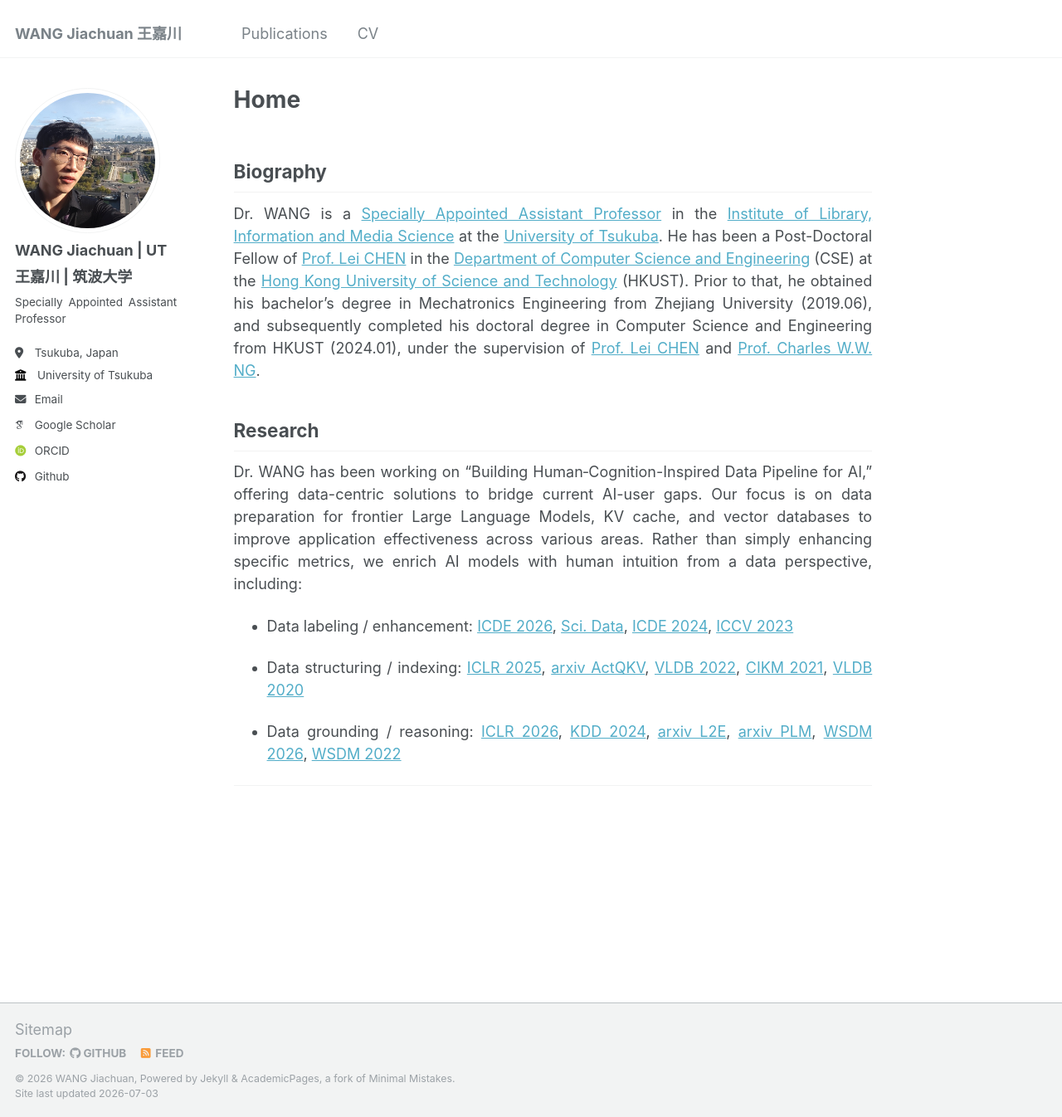
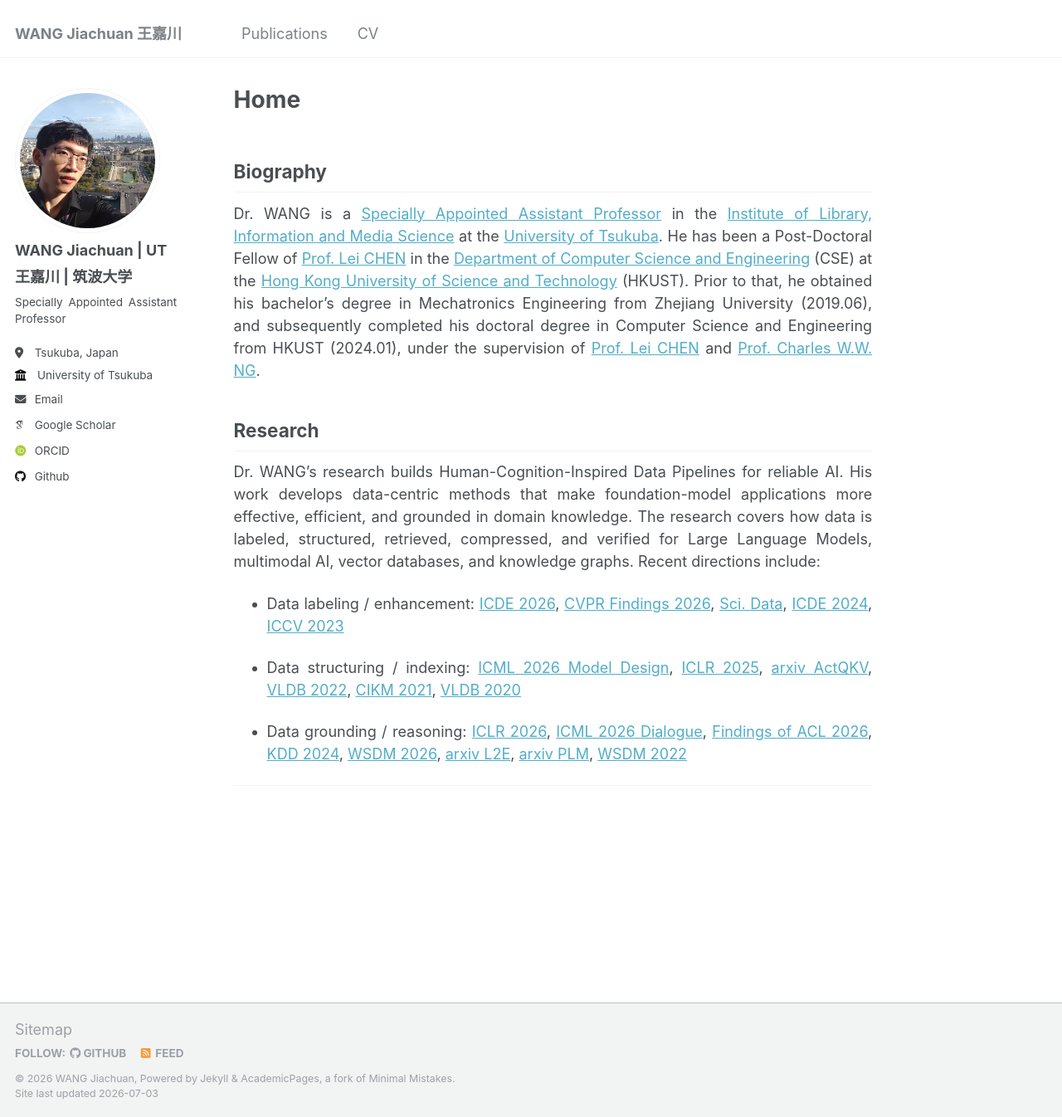
Before and after one commit to dominatorX/dominatorX.github.io, a Jekyll site: the page built from _pages/about.md, in a window 1280 px wide and 1346 px high. Shown: the whole window at 83% size. Built offline with Jekyll 4.4.1, drawn with Linux system fonts in a browser that asks for light colours; some web fonts are replaced.

Commit message:
Update homepage research and CV

```diff
--- a/_pages/about.md
+++ b/_pages/about.md
@@ -15,19 +15,19 @@ body {
 
 ## Biography
 
-Dr. WANG is a [Specially Appointed Assistant Professor] in the [Institute of Library, Information and Media Science] at the [University of Tsukuba]. He has been a Post-Doctoral Fellow of [Prof. Lei CHEN] in the [Department of Computer Science and Engineering] (CSE) at the [Hong Kong University of Science and Technology] (HKUST).  Prior to that, he obtained his bachelor's degree in Mechatronics Engineering from Zhejiang University (2019.06), and subsequently completed his doctoral degree in Computer Science and Engineering from HKUST (2024.01), under the supervision of [Prof. Lei CHEN] and [Prof. Charles W.W. NG].
+Dr. WANG is a [Specially Appointed Assistant Professor] in the [Institute of Library, Information and Media Science] at the [University of Tsukuba]. He has been a Post-Doctoral Fellow of [Prof. Lei CHEN] in the [Department of Computer Science and Engineering] (CSE) at the [Hong Kong University of Science and Technology] (HKUST). Prior to that, he obtained his bachelor's degree in Mechatronics Engineering from Zhejiang University (2019.06), and subsequently completed his doctoral degree in Computer Science and Engineering from HKUST (2024.01), under the supervision of [Prof. Lei CHEN] and [Prof. Charles W.W. NG].
 
 
 
 ## Research
 
-Dr. WANG has been working on "Building Human‑Cognition-Inspired Data Pipeline for AI," offering data-centric solutions to bridge current AI-user gaps. Our focus is on data preparation for frontier Large Language Models, KV cache, and vector databases to improve application effectiveness across various areas. Rather than simply enhancing specific metrics, we enrich AI models with human intuition from a data perspective, including:
+Dr. WANG's research builds Human-Cognition-Inspired Data Pipelines for reliable AI. His work develops data-centric methods that make foundation-model applications more effective, efficient, and grounded in domain knowledge. The research covers how data is labeled, structured, retrieved, compressed, and verified for Large Language Models, multimodal AI, vector databases, and knowledge graphs. Recent directions include:
 
-- Data labeling / enhancement: [ICDE 2026], [Sci. Data], [ICDE 2024], [ICCV 2023]
+- Data labeling / enhancement: [ICDE 2026], [CVPR Findings 2026], [Sci. Data], [ICDE 2024], [ICCV 2023]
 
-- Data structuring / indexing: [ICLR 2025], [arxiv ActQKV], [VLDB 2022], [CIKM 2021], [VLDB 2020]
+- Data structuring / indexing: [ICML 2026 Model Design], [ICLR 2025], [arxiv ActQKV], [VLDB 2022], [CIKM 2021], [VLDB 2020]
 
-- Data grounding / reasoning: [ICLR 2026], [KDD 2024], [arxiv L2E], [arxiv PLM], [WSDM 2026], [WSDM 2022]
+- Data grounding / reasoning: [ICLR 2026], [ICML 2026 Dialogue], [Findings of ACL 2026], [KDD 2024], [WSDM 2026], [arxiv L2E], [arxiv PLM], [WSDM 2022]
 
 ----
 [Specially Appointed Assistant Professor]: https://www.slis.tsukuba.ac.jp/grad/english/research/staff_e/principles-e/4216.html
@@ -37,6 +37,10 @@ Dr. WANG has been working on "Building Human‑Cognition-Inspired Data Pipeline
 [Department of Computer Science and Engineering]: https://cse.hkust.edu.hk/
 [Hong Kong University of Science and Technology]: https://hkust.edu.hk/
 [Prof. Charles W.W. NG]: https://charles-ng.hkust.edu.hk/
+[Findings of ACL 2026]: https://aclanthology.org/2026.findings-acl.2163/
+[CVPR Findings 2026]: https://openaccess.thecvf.com/content/CVPR2026F/html/Guo_PaM-MIL_Proliferation_and_Metastasis_Enhanced_Localization_for_Multiple_Instance_Learning_CVPRF_2026_paper.html
+[ICML 2026 Model Design]: https://icml.cc/virtual/2026/poster/65891
+[ICML 2026 Dialogue]: https://icml.cc/virtual/2026/poster/63188
 [WSDM 2026]: https://arxiv.org/pdf/2408.06717
 [arxiv L2E]: https://arxiv.org/pdf/2503.23298
 [arxiv ActQKV]: https://arxiv.org/pdf/2502.13542
```
Also changed, not shown: _pages/cv.md (+0 -1 lines).
